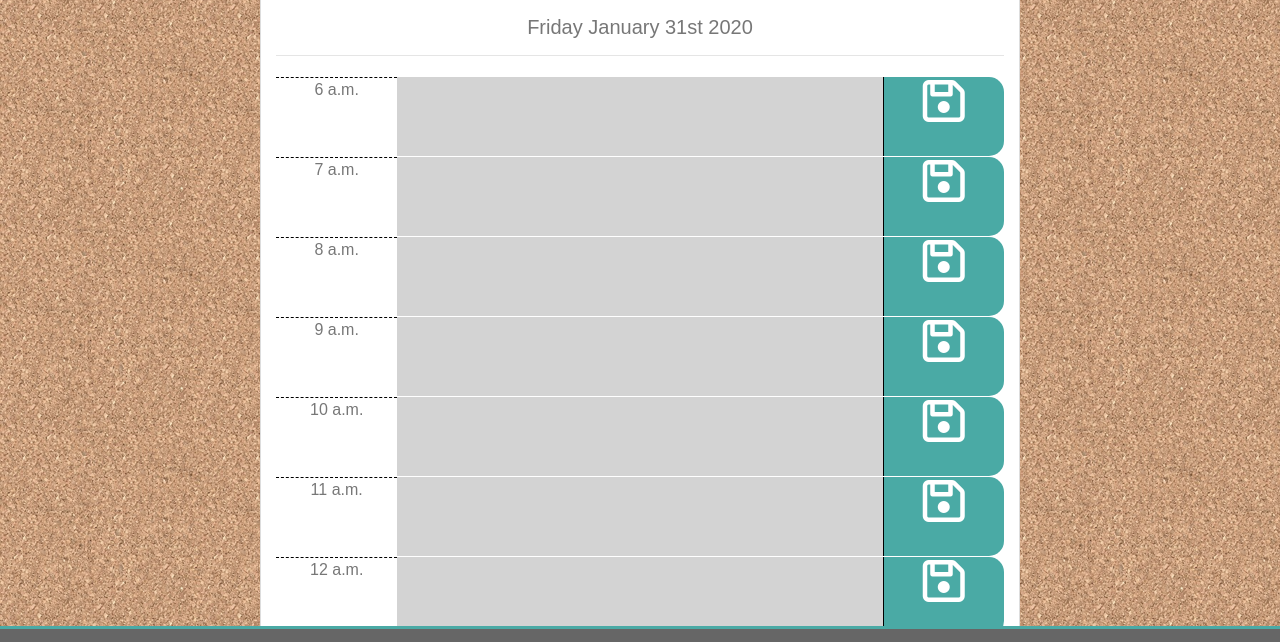
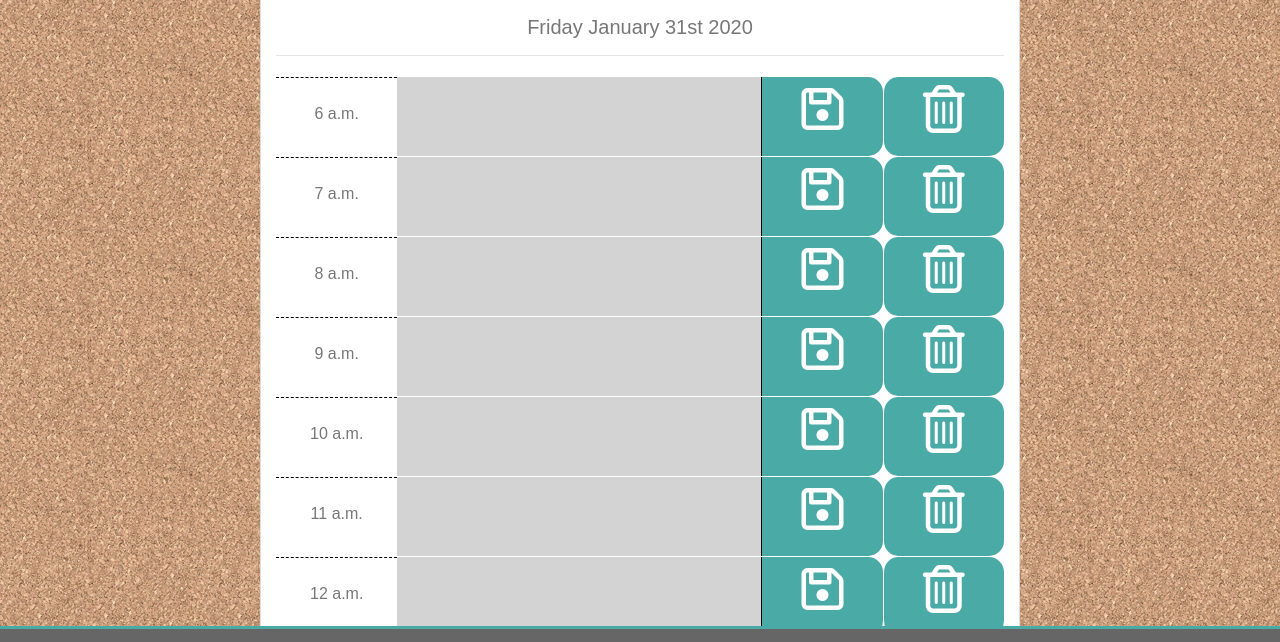
Before and after one commit to yttel/workday-scheduler, a plain HTML site: page index.html in a window 1280 px wide. Shown: the part 134-776 px from the top of the page. Drawn offline with nearby package versions, Linux system fonts and the light colour scheme.

Commit message:
trash button clears entry

```diff
--- a/Assets/script.js
+++ b/Assets/script.js
@@ -104,9 +104,9 @@ $(function(){
                 .attr("data-hour", time);
     row.append($("<div>")
                 .text(hourTime(time))
-                .addClass("col-sm-2 hour text-center w-100"));
+                .addClass("col-sm-2 hour text-center w-100 pt-4"));
     row.append($("<div>")
-                .addClass("col-sm-8 w-100 textArea")
+                .addClass("col-sm-6 w-100 textArea")
                 .addClass(bgColor)
                 .append($("<textarea>")
                   .text(words)
@@ -116,21 +116,28 @@ $(function(){
                   })
                 )
               );
+
     let saveButton = $("<i>")
-                      .addClass("far fa-save fa-3x")
+                      .addClass("far fa-save fa-3x mt-2")
                       .attr("data-hour", time);
 
     if (words.length > 0){
       saveButton.append($("<p>")
                         .text("SAVED")
-                        .addClass("text-center")
+                        .addClass("text-center m-0")
                         .css("font-size", "1rem"));
     }
 
     row.append($("<div>")
-                .addClass("col-sm-2 w-100 text-center myButton")
+                .addClass("col-sm-2 w-100 text-center saveButton")
                 .append(saveButton));
 
+    row.append($("<div>")
+                .addClass("col-sm-2 w-100 text-center trashButton")
+                .attr("data-hour", time)
+                .append($("<i>")
+                        .addClass("far fa-trash-alt fa-3x mt-2")
+                        .attr("data-hour", time)));
     calendarSpot.append(row);
   }
 
@@ -157,17 +164,25 @@ $(function(){
     storedTasks = JSON.parse(localStorage.getItem("storedList"));
     storedTasks[(time-6)].task = text;
     localStorage.setItem("storedList", JSON.stringify(storedTasks));
+    renderCalendar();
   }
-
 
   //  EVENT LISTENERS
   $(document).on("focusout", "textarea", function(){
     makeEntry($(this).val(), $(this).attr("data-hour"));
   });
 
-  $(document).on("click", ".myButton", function(){
-    makeEntry($(this).prev().val(), $(this).attr("data-hour"));
+  $(document).on("click", ".trashButton", function(){
+    makeEntry("", $(this).attr("data-hour"));
   });
+
+  // $(document).on("focus", "textarea", function(){
+  //   console.log($(this));
+  //   console.log($(this).next());
+  //   console.log($(this).next().children());
+  //   console.log($(this).next().children()[0]);
+  //   $(this).next().children()[1].text("editing");
+  // });
 
   renderCalendar();
 
--- a/Assets/style.css
+++ b/Assets/style.css
@@ -38,10 +38,6 @@ div.contentBox{
   margin: 20px;
 }
 
-.fullWidth{
-  width: 100%;
-}
-
 .hourRow{
   white-space: pre-wrap;
   height: 80px;
@@ -73,13 +69,21 @@ li.answerText{
   border: 2px solid #4aaaa5;
 }
 
-.myButton{
+.saveButton{
   align-items: center;
   background-color: #4aaaa5;
   color: #ffffff;
   border-left: 1px solid black;
   border-top-right-radius: 15px;
   border-bottom-right-radius: 15px;
+}
+
+.trashButton{
+  align-items: center;
+  background-color: #4aaaa5;
+  color: #ffffff;
+  border-left: 1px solid white;
+  border-radius: 15px;
 }
 
 footer.footerStyle{
@@ -105,6 +109,7 @@ div.footerText{
 textarea{
   background: transparent;
   border: none;
+  box-shadow: black;
   resize: none;
   color: #000000;
   /* border-left: 1px solid black; */
```
